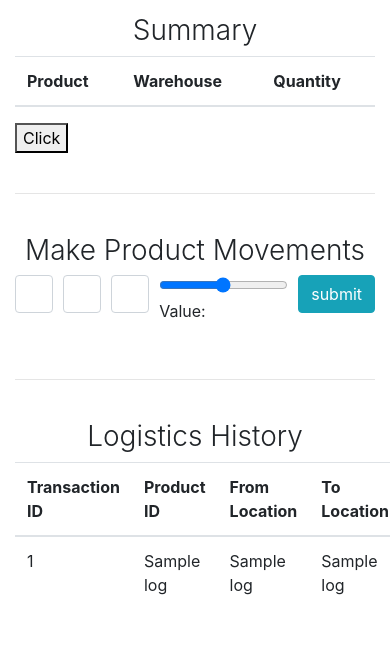
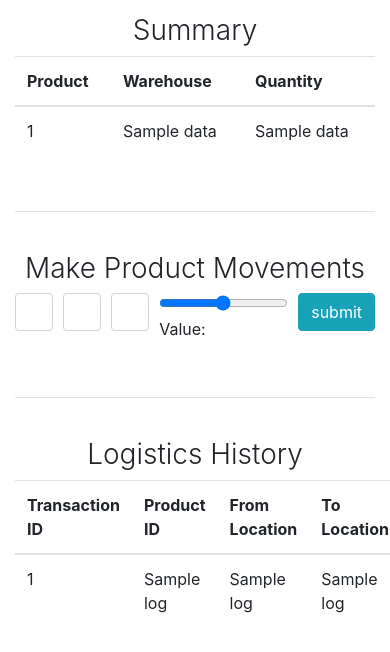
Before and after one commit to gavindsouza/inventory-management-system, a Flask app: template inventory/templates/movement.html in a window 390 px wide; the page is wider, and only the part inside the window is pictured. Shown: the part 56-708 px from the top of that part. Run offline with Flask 2, Linux system fonts and the light colour scheme; the template is opened without the code that fills it: most values are stand-ins (such as "Sample title", 1, 10 or a date in 2020); lists and menus that the app fills with data are empty; some libraries are stand-ins or nearby versions.

Commit message:
[CHANGES] attempt fix #1 self join /movement [REMOVED] JS dynamic table /movement [CHANGES] inventory.db inconsistency, over shifted iPhone -14

```diff
--- a/inventory/app.py
+++ b/inventory/app.py
@@ -204,13 +204,23 @@ def movement():
     cursor.execute("SELECT loc_id, loc_name FROM location")
     locations = cursor.fetchall()
 
-    #
     #   add test conditions: --> TRY MOVING PRODUCTS TO DIFFERENT PLACES
-    #
-    cursor.execute("SELECT products.prod_name, logistics.prod_quantity, location.loc_name FROM products, logistics, location \
-    WHERE products.prod_id == logistics.prod_id AND location.loc_id == logistics.to_loc_id")
+    #   ^ tried ------------> didnt work as product wasnt subtracted
+    cursor.execute("""
+    SELECT products.prod_name, logistics_1.prod_quantity, location.loc_name
+    FROM products, logistics logistics_1 INNER JOIN logistics logistics_2 , location
+    WHERE products.prod_id == logistics_1.prod_id AND location.loc_id == logistics_1.to_loc_id
+        AND logistics_1.trans_id == logistics_2.trans_id
+    """)
+    cursor.execute("""
+    SELECT products.prod_name, logistics_1.prod_quantity, location.loc_name
+    FROM products, logistics logistics_1 INNER JOIN logistics logistics_2 , location
+    WHERE products.prod_id == logistics_1.prod_id AND location.loc_id == logistics_1.to_loc_id
+        AND logistics_1.trans_id == logistics_2.trans_id
+    """)
     log_summary = cursor.fetchall()
 
+    # CHECK if reductions are calculated as well!
     # summary data --> in format:
     # {'Asus Zenfone 2': {'Mahalakshmi': 50, 'Gorhe': 50},
     # 'Prada watch': {'Malad': 50, 'Mahalakshmi': 115}, 'Apple iPhone': {'Airoli': 75}}
--- a/inventory/templates/movement.html
+++ b/inventory/templates/movement.html
@@ -5,7 +5,7 @@
         {% if database == None or database|length == 0 %}
             <h3 align="center" class="font-weight-light">Summary not available yet</h3>
         {% else %}
-            <table class="table">
+            <table class="table" id="summary">
                 <thead>
                 <tr>
                     <th scope="col">Product</th>
@@ -15,7 +15,6 @@
                 </thead>
                 <tbody>
                 <!-- Showing current state (just as index.html -->
-                <!--
                     {% for data in database %}
                         <tr>
                             <td>{{ data[0] }}</td>
@@ -23,14 +22,17 @@
                             <td>{{ data[1] }}</td>
                         </tr>
                     {% endfor %}
-                 -->
                 </tbody>
             </table>
 
+            <!--
             <div id="summary_table">
             <button class="button" onclick="summarize()">Click</button>
-            <!-- JSON generated table -->
+            JSON generated table
             </div>
+
+            -->
+
         {% endif %}
 
         <br><hr><br>
@@ -147,8 +149,9 @@
             output.innerHTML = this.value;
         };
 
+        /*
         function summarize() {
-            let table_summary = document.getElementById("summary_table");
+            let table_summary = document.getElementById("summary");
             let table = document.createElement("table");
             table.setAttribute("class","table");
             const columns = ['Product', 'Warehouse', 'Quantity'];
@@ -161,13 +164,19 @@
                 th.innerHTML = columns[i];
                 tr.appendChild(th);
             }
-            console.log(tr);
+
             // table body
 
+            console.log(Object.values(summary));
+            console.log(Object.keys(products));
 
+            for(let i=0;i<products.length;i++){
+                console.log(summary[products[i]]);
+            }
             table_summary.innerHTML = "";
             table_summary.appendChild(table);
             console.log(table);
         }
+        */
     </script>
 {% endblock %}
```
Also changed, not shown: inventory/inventory.db.
